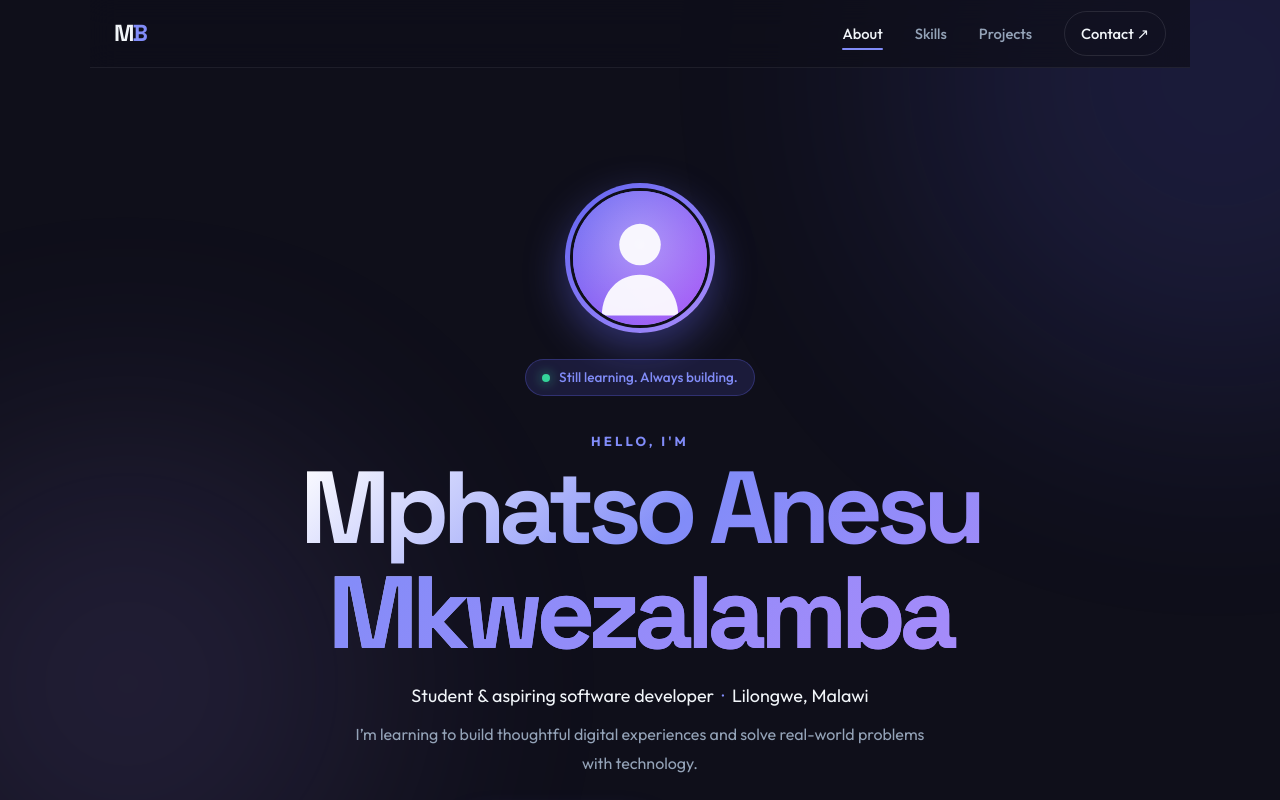
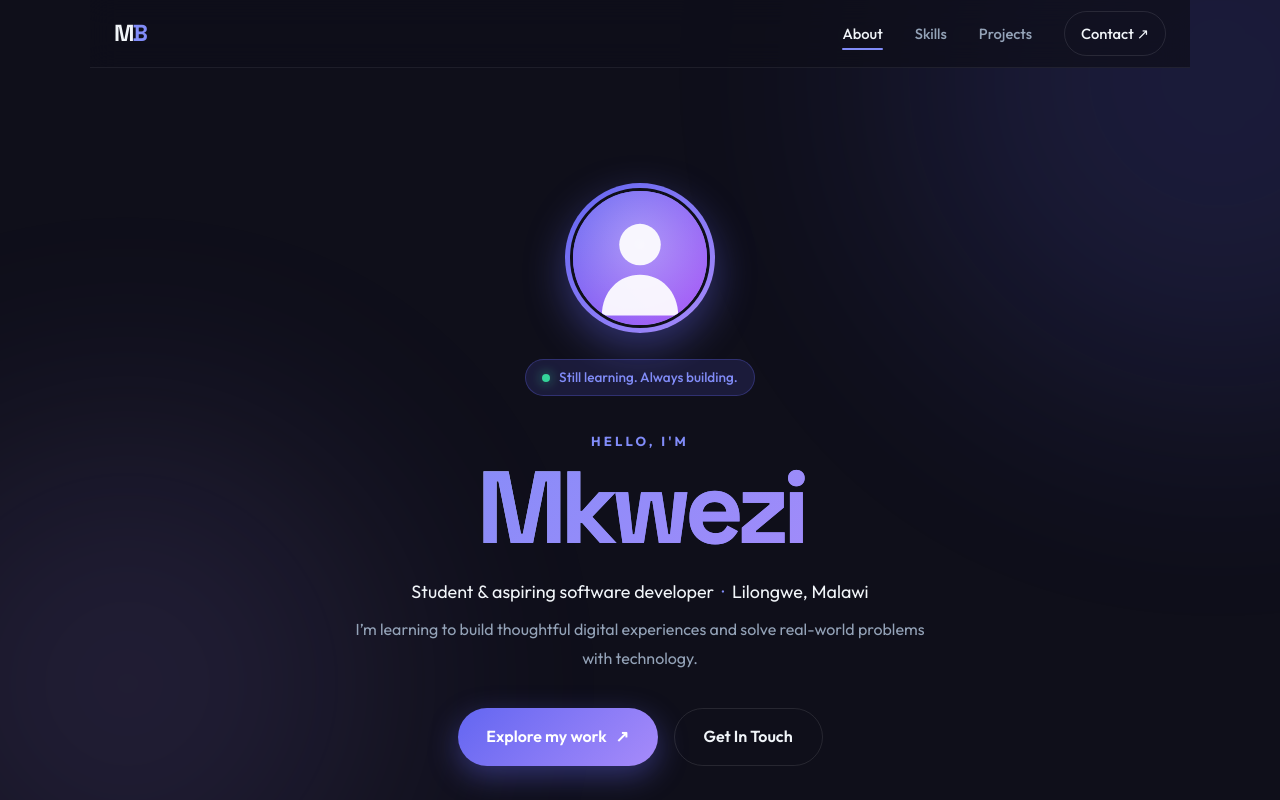
Before and after one commit to zalamba13-alt/M17--mkwezaB, a website: page index.html in a window 1280 px wide. Shown: the top 800 px of the page. Drawn offline with Linux system fonts and the light colour scheme.

Commit message:
update index.html

```diff
--- a/index.html
+++ b/index.html
@@ -47,7 +47,7 @@
         </div>
         <div class="badge"><span class="status-dot" aria-hidden="true"></span> Still learning. Always building.</div>
         <p class="hero-kicker">HELLO, I'M</p>
-        <h1>Mphatso Anesu <span>Mkwezalamba</span></h1>
+        <h1><span>Mkwezi</span></h1>
         <p class="tagline">Student &amp; aspiring software developer <span aria-hidden="true">·</span> Lilongwe, Malawi</p>
         <p class="subtitle">I’m learning to build thoughtful digital experiences and solve real-world problems with technology.</p>
 
```
